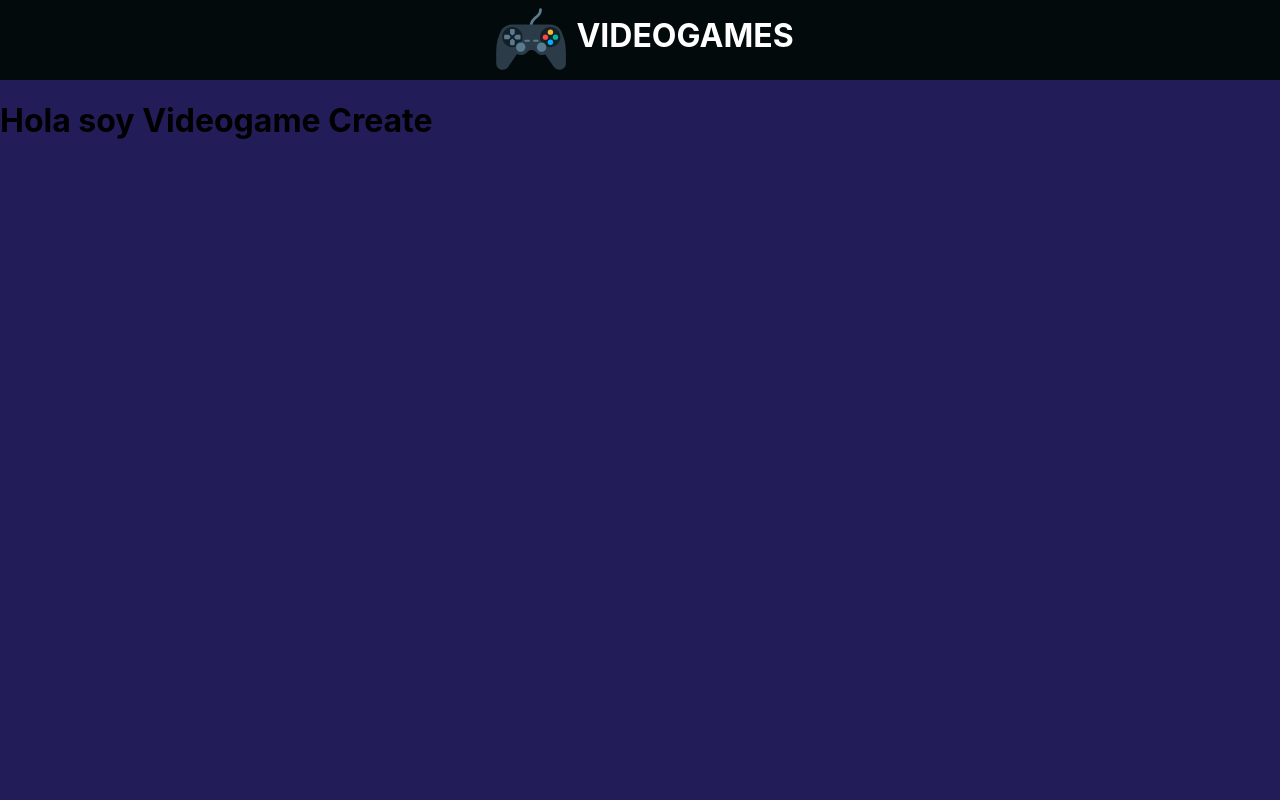
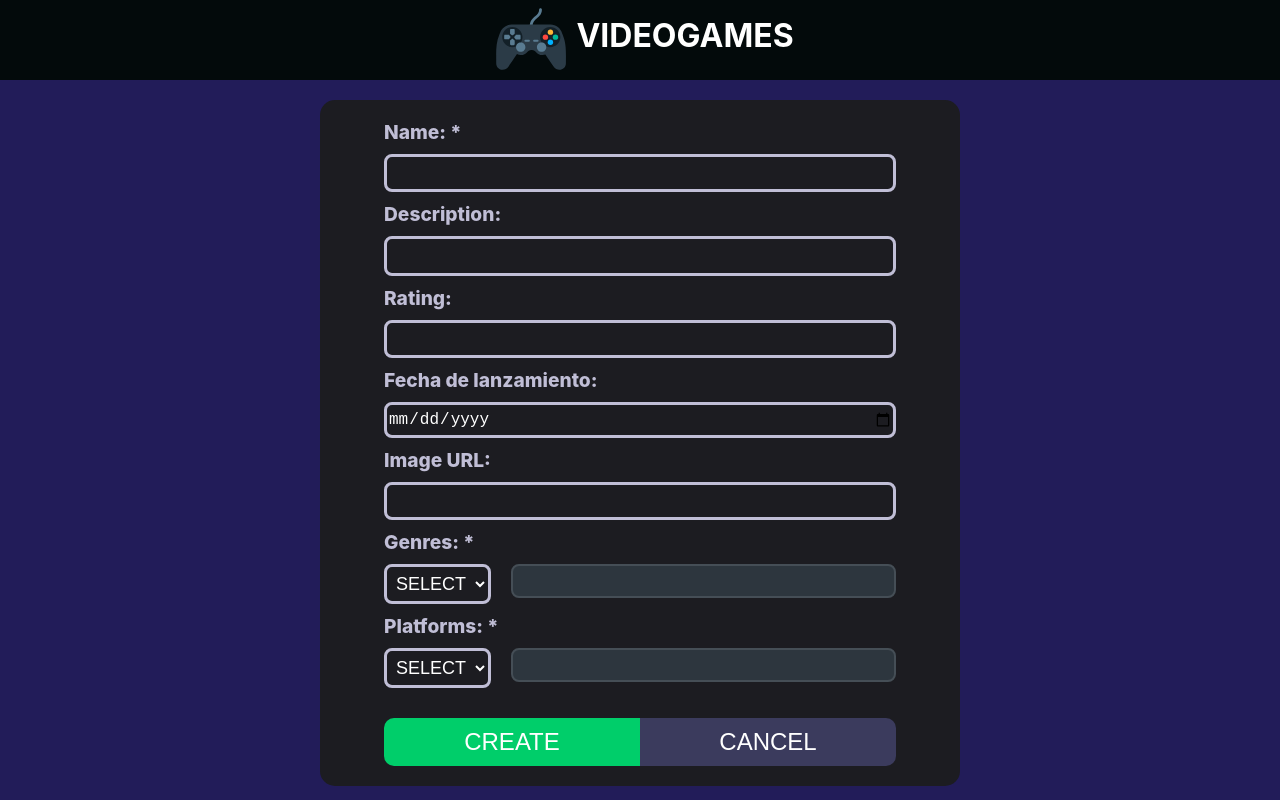
Before and after one commit to Camilo-845/Henry-PI, a React (Create React App) app in the folder client/: page /videogame/create in a window 1280 px wide. Built offline with nearby package versions, Linux system fonts and the light colour scheme.

Commit message:
VideogameCreate_Pt1

```diff
--- a/client/src/components/js/VideogameCreate.jsx
+++ b/client/src/components/js/VideogameCreate.jsx
@@ -1,12 +1,72 @@
 import React from "react";
-
+import { useDispatch } from "react-redux";
+import * as actions from '../../redux/actions';
+import styles from "../styles/VideogameCreate.module.css"
 
 const VideogameCreate = () => {
+
+  const dispatch = useDispatch()
+
+  const HandleChange = (e) => {
+    setState({
+      ...state,
+      [e.target.name]: e.target.value,
+    })
+  }
+  /*   const HandleSubmit = (e) =>{
+      e.preventDefault(),
+      dispatch(actions.createVideogame(state))
+    } */
+  const [state, setState] = React.useState({
+    name: '',
+    description: '',
+    rating: '',
+    released:'',
+    background_image: '',
+    genres: [],
+    platforms: []
+  })
   return (
-    <div>
-      <h1>Hola soy Videogame Create</h1>
+    <div className={styles.mainContainer}>
+      <form onSubmit={(e) => console.log(e)/* HandleSubmit(e) */}>
+        <label >Name:   *</label>
+        <input onChange={HandleChange} type="text" name="name" />
+        <label >Description: </label>
+        <textarea className={styles.descriptionInput} onChange={HandleChange} type="text" name="description" />
+        <label >Rating: </label>
+        <input onChange={HandleChange} type="number" name="rating" />
+        <label >Fecha de lanzamiento: </label>
+        <input onChange={HandleChange} type="date" name="released" />
+        <label >Image URL: </label>
+        <input onChange={HandleChange} type="text" name="background_image" />
+        <label >Genres:   *</label>
+        <div className={styles.selectContainer}>
+        <select id="country" name="country">
+          <option value="0">SELECT</option>
+          <option value="au">Australia</option>
+          <option value="ca">Canada</option>
+          <option value="usa">USA</option>
+        </select>
+          <div></div>
+        </div>
+        <label >Platforms:   *</label>
+        <div className={styles.selectContainer}>
+          <select id="country" name="country">
+           <option value="0">SELECT</option>
+            <option value="au">Australia</option>
+            <option value="ca">Canada</option>
+            <option value="usa">USA</option>
+          </select>
+          <div></div>
+        </div>
+        <div className={styles.buttonsContainer}>
+          <button className={styles.createbutton} type='submit'>CREATE</button>
+          <button className={styles.cancelbutton} >CANCEL</button>
+        </div>
+      </form>
     </div>
   );
 };
 
+
 export default VideogameCreate;
--- a/client/src/components/styles/VideogameCreate.module.css
+++ b/client/src/components/styles/VideogameCreate.module.css
@@ -0,0 +1,115 @@
+.mainContainer{
+    margin: auto;
+    padding: 20px 0px;
+    margin-top: 20px;
+    display: flex;
+    flex-direction: column;
+    align-items: center;
+    width: 50%;
+    background-color: rgb(28,28,33);
+    border-radius: 15px;
+}
+.mainContainer form{
+    font-weight: 800;
+    font-size: larger;
+    color: #c0bed6;
+    width: 80%;
+    display: flex;
+    flex-direction: column;
+}
+.descriptionInput{
+    font-size: large;
+    color: white;
+    border: 3px solid #c0bed6;
+    background-color: transparent;
+    border-radius: 8px;
+    margin: 10px 0px;
+    height: 30px;
+    resize: none;
+    transition: height 0.4s ease-in-out;
+}
+.descriptionInput:focus{
+    background-color:  rgb(34,28,89);
+    height: 90px;
+}
+.descriptionInput:hover{
+    border-color: rgb(34,28,89);
+}
+.mainContainer form input{
+    font-size: large;
+    color: white;
+    border: 3px solid #c0bed6;
+    background-color: transparent;
+    border-radius: 8px;
+    margin: 10px 0px;
+    height: 30px;
+}
+.mainContainer form input:hover{
+    border-color: rgb(34,28,89);
+}
+.mainContainer form input:focus{
+    background-color:  rgb(34,28,89);
+}
+.buttonsContainer{
+    margin-top: 20px;
+}
+.mainContainer form button{
+    padding: 10px;
+    width: 50%;
+    font-size: x-large;
+    border: none;
+}
+.createbutton {
+    border-top-left-radius: 10px;
+    border-bottom-left-radius: 10px;
+    color: white;
+    background-color: rgb(0,206,106);
+}
+.cancelbutton {
+    border-top-right-radius: 10px;
+    border-bottom-right-radius: 10px;
+    color: white;
+    background-color: rgb(59, 59, 93);
+}
+.createbutton:hover {
+    color: rgb(0,206,106);
+    border:1px solid rgb(0,206,106);
+    background-color: transparent;
+}
+.cancelbutton:hover {
+    color: rgb(255, 40, 29);
+    border:1px solid rgb(255, 40, 29);
+    background-color: transparent;
+}
+
+
+
+.selectContainer{
+    margin: 10px 0px;
+    display: flex;
+    justify-content: flex-start;
+}
+.selectContainer select{
+    padding: 2px 5px;
+    font-size: large;
+    color: white;
+    border: 3px solid #c0bed6;
+    background-color: transparent;
+    border-radius: 8px;
+    margin-right: 20px;
+    height: 40px;
+}
+.selectContainer select:focus {
+    background-color: rgb(28,28,33);
+    color: white;
+    padding: 5px;
+    border-radius: 5px;
+  }
+.selectContainer div{
+    border: 2px solid rgb(69, 78, 86);
+    padding: 15px;
+    border-radius:8px;
+    height: 100%;
+    background-color: rgb(45,54,62);
+    width: 100%;
+}
```
